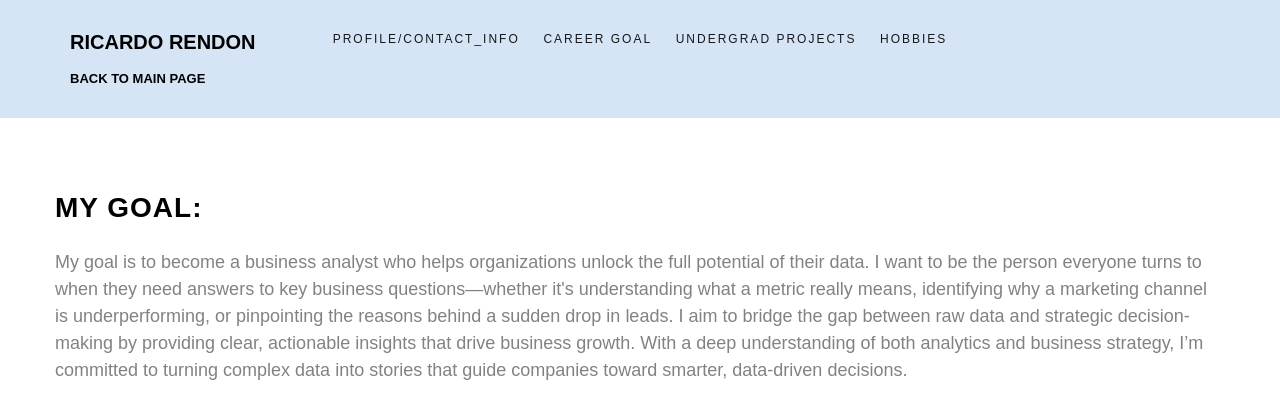
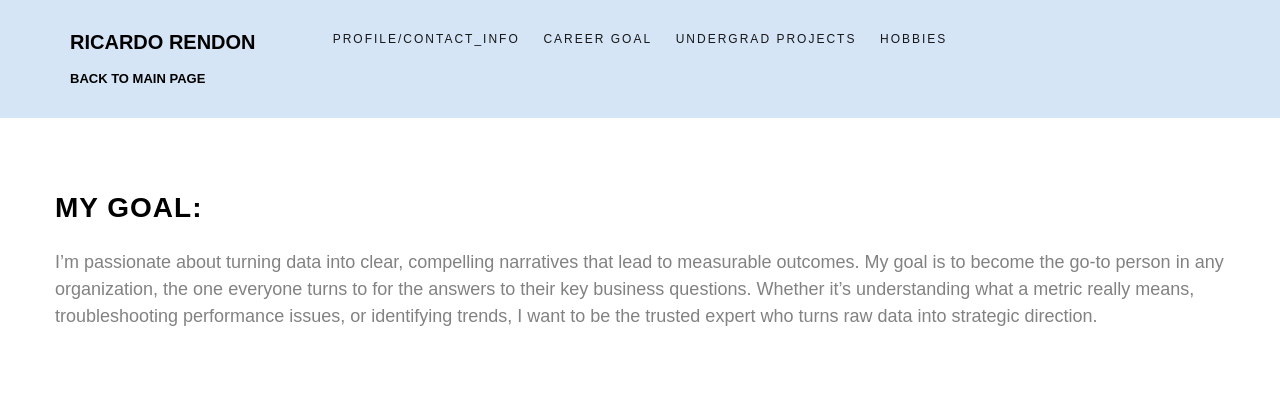
Before and after one commit to rrendonr/WebsiteRicardoRendon, a plain HTML site: page carrer_goal.html in a window 1280 px wide. Drawn offline with Linux system fonts and the light colour scheme.

Commit message:
Update carrer_goal.html

```diff
--- a/carrer_goal.html
+++ b/carrer_goal.html
@@ -80,8 +80,7 @@
 			<div class="row top-line animate-box">
 				<div class="col-md-15 text-left fh5co-heading">
 					<h2>My goal:</h2>
-					<p> My goal is to become a business analyst who helps organizations unlock the full potential of their data. I want to be the person everyone turns to when they need answers to key business questions—whether it's understanding what a metric really means, identifying why a marketing channel is underperforming, or pinpointing the reasons behind a sudden drop in leads.
-I aim to bridge the gap between raw data and strategic decision-making by providing clear, actionable insights that drive business growth. With a deep understanding of both analytics and business strategy, I’m committed to turning complex data into stories that guide companies toward smarter, data-driven decisions.  </p>
+					<p> I’m passionate about turning data into clear, compelling narratives that lead to measurable outcomes. My goal is to become the go-to person in any organization, the one everyone turns to for the answers to their key business questions. Whether it’s understanding what a metric really means, troubleshooting performance issues, or identifying trends, I want to be the trusted expert who turns raw data into strategic direction.  </p>
 
 	<!-- jQuery -->
 	<script src="js/jquery.min.js"></script>
```
